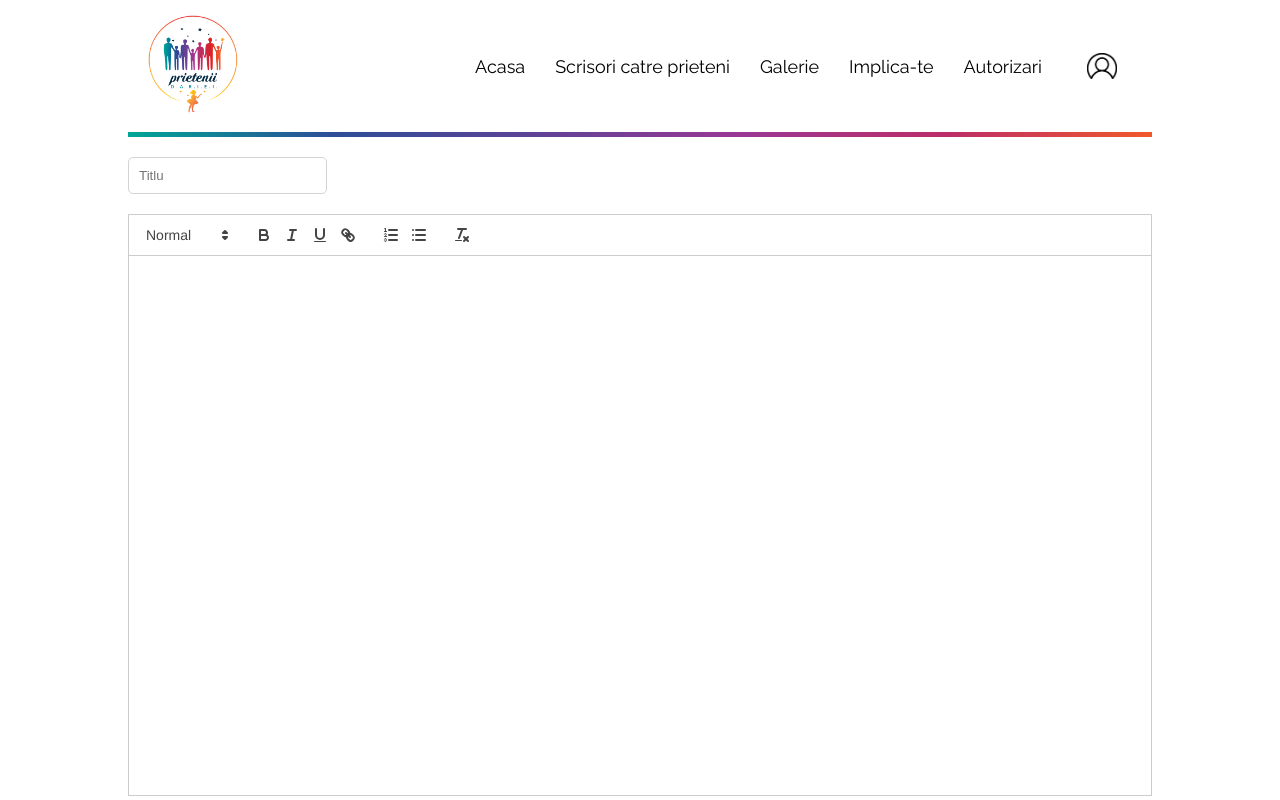
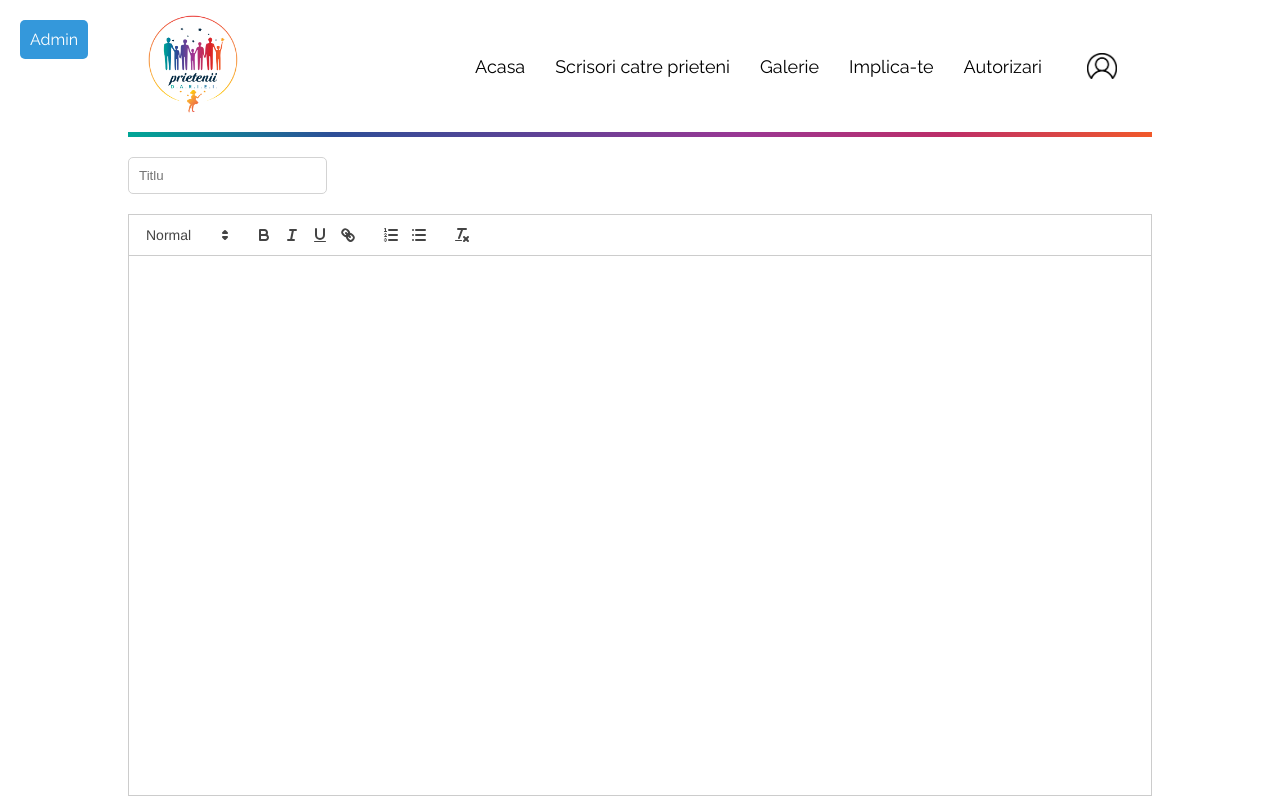
Before and after one commit to SirbayC/SiteAsociatie, a React (Create React App) app in the folder client/: page /#/write in a window 1280 px wide. Shown: the top 800 px of the page. Built offline with nearby package versions, Linux system fonts and the light colour scheme; no server answers.

Commit message:
add conf for delete add admin mode info

```diff
--- a/client/src/App.jsx
+++ b/client/src/App.jsx
@@ -17,17 +17,24 @@ import Autorizari from "./pages/Autorizari"
 import Contact from "./pages/Contact"
 
 // admin side
+import AdminOverlay from './pages/AdminOverlay';
 import Login from "./pages/Login"
 import Write from "./pages/Write"
 
 import Navbar from './components/Navbar';
 import Footer from './components/Footer';
 import axios from 'axios';
+import { useContext } from 'react';
+import { AuthContext } from './context/authContext';
 
 
 const Layout = () => {
+    const { user } = useContext(AuthContext)
     return (
         <>
+            {process.env.REACT_APP_ADMIN_USERNAME === user &&
+                <AdminOverlay />
+            }
             <Navbar />
             <Outlet />
             <Footer />
--- /dev/null
+++ b/client/src/pages/AdminOverlay.jsx
@@ -0,0 +1,12 @@
+import React from 'react';
+import "../styling/adminOverlay.scss"
+
+const AdminOverlay = () => {
+  return (
+    <div className="admin-overlay">
+      <span className="admin-text-container">Admin</span>
+    </div>
+  );
+};
+
+export default AdminOverlay;
--- a/client/src/pages/Single.jsx
+++ b/client/src/pages/Single.jsx
@@ -1,5 +1,5 @@
 import React, { useEffect, useState, useContext } from 'react'
-import { useLocation, useNavigate,Link } from 'react-router-dom'
+import { useLocation, useNavigate, Link } from 'react-router-dom'
 import axios from 'axios'
 // import moment from 'moment'
 import DOMPurify from "dompurify";
@@ -56,12 +56,18 @@ const Single = () => {
   }, [postId])
 
   const handleDelete = async () => {
+    // Show a confirmation dialog
+    const isConfirmed = window.confirm("Are you sure you want to delete this post?");
+
+    // If the user confirms, proceed with deletion
+    if (isConfirmed) {
       try {
-          await axios.delete(process.env.REACT_APP_API_URL + `posts/${postId}`, { data: { token: accessToken } })
-          navigate("/campanii")
+        await axios.delete(process.env.REACT_APP_API_URL + `posts/${postId}`, { data: { token: accessToken } })
+        navigate("/campanii")
       } catch (err) {
-          console.log(err)
+        console.log(err)
       }
+    }
   }
 
   if (isLoading) {
@@ -85,7 +91,7 @@ const Single = () => {
           {process.env.REACT_APP_ADMIN_USERNAME === user &&
             <div className="edit">
               <Link to={`/write`} state={post} className='linkimg'><img src={Edit} alt="" /></Link>
-              <img onClick={handleDelete} src={Delete} alt="" className='linkimg'/>
+              <img onClick={handleDelete} src={Delete} alt="" className='linkimg' />
             </div>}
         </div>
 
--- a/client/src/pages/Write.jsx
+++ b/client/src/pages/Write.jsx
@@ -67,7 +67,9 @@ const Write = () => {
         <div className="editorContainer">
           <ReactQuill className="editor" theme="snow" value={value} onChange={setValue} />
         </div>
-        <button onClick={handleSubmit}>Publica</button>
+        <button onClick={handleSubmit}>
+          {state ? 'Salveaza modificari' : 'Publica'}
+        </button>
       </div>
     </div>
   )
--- /dev/null
+++ b/client/src/styling/adminOverlay.scss
@@ -0,0 +1,15 @@
+.admin-overlay {
+    position: fixed;
+    top: 20px;
+    left: 20px;
+    padding: 10px;
+    background-color: #3498db; /* Change the background color as needed */
+    color: #fff; /* Change the text color as needed */
+    border-radius: 5px;
+    display: flex;
+    align-items: center;
+  }
+
+  .admin-text {
+    font-weight: bold;
+  }
```
